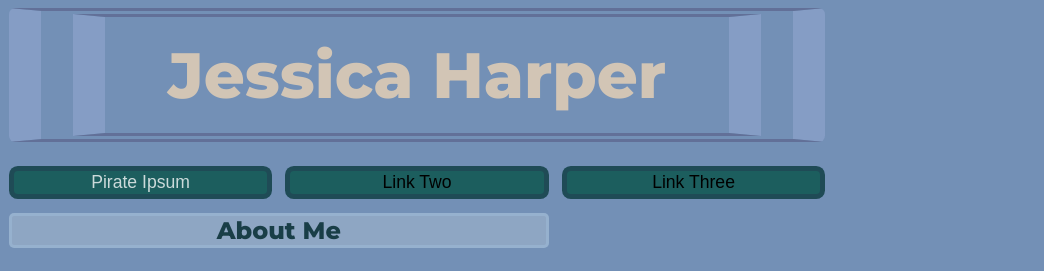
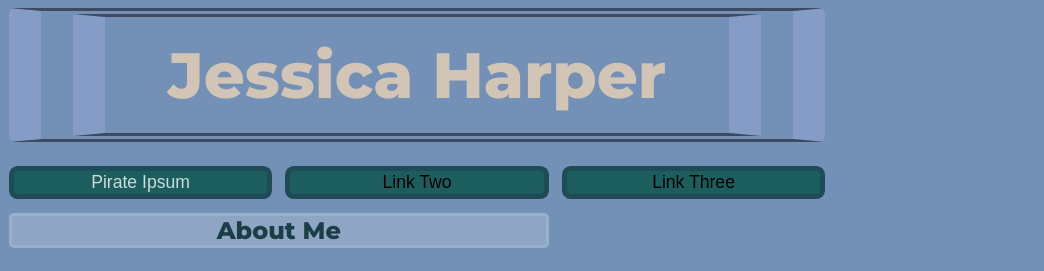
Before and after one commit to jessieharper/intro-week-website, a plain HTML site: page index.html in a window 1280 px wide. Shown: the top 271 px of the page, 236-1280 px from the left. Drawn offline with Linux system fonts and the light colour scheme.

Commit message:
edit css on index.html

```diff
--- a/style.css
+++ b/style.css
@@ -25,7 +25,7 @@ body {
   grid-column-start: 2;
   grid-column: span 3;
   grid-row: 1;
-  border: 0.15em solid rgba(87, 92, 132, 0.601);
+  border: 0.15em solid rgba(39, 42, 60, 0.69);
   border-left: 1.5em solid rgba(198, 203, 255, 0.22);
   border-right: 1.5em solid rgba(198, 203, 255, 0.22);
   border-radius: 0.1em;
```
